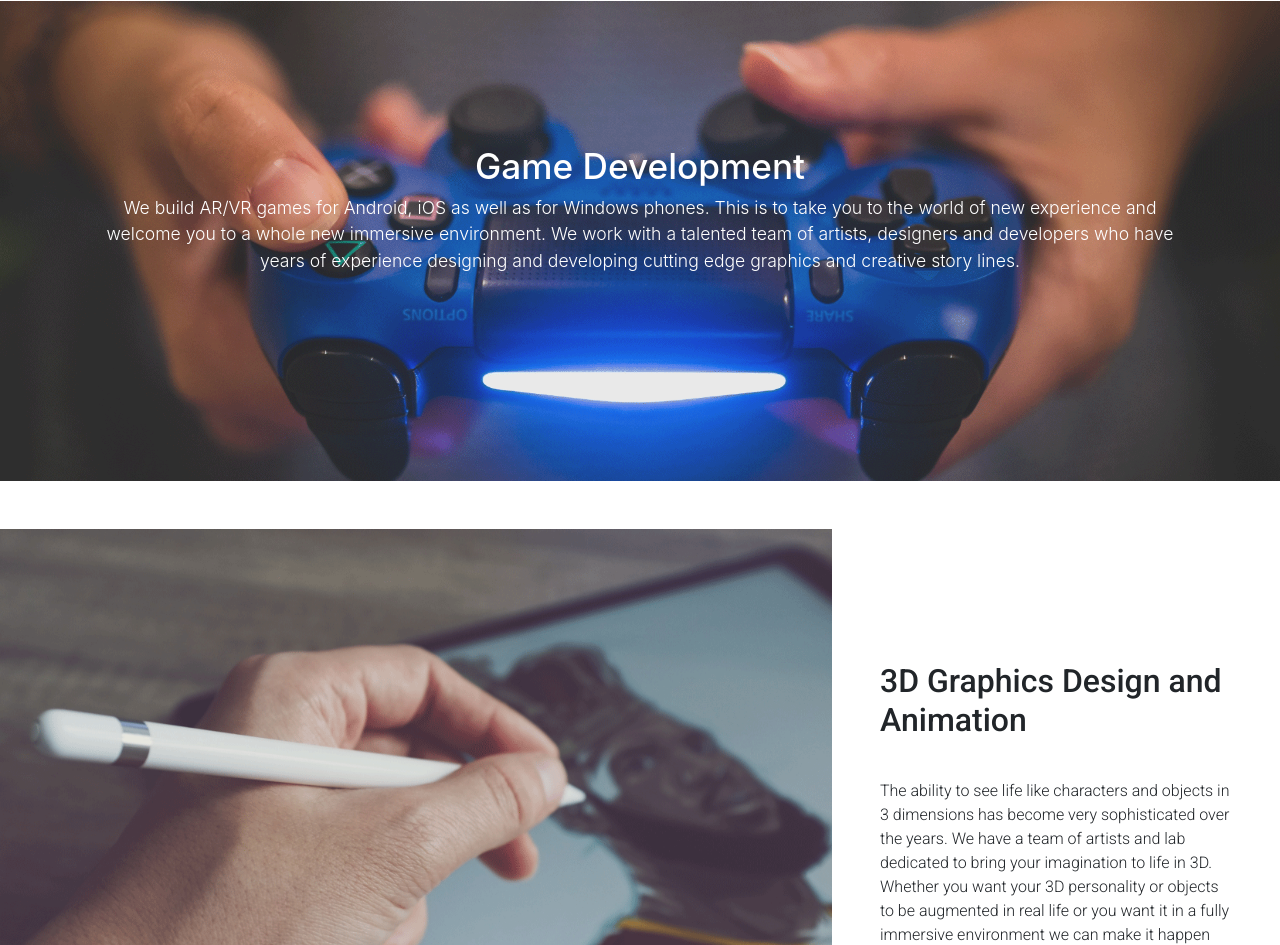
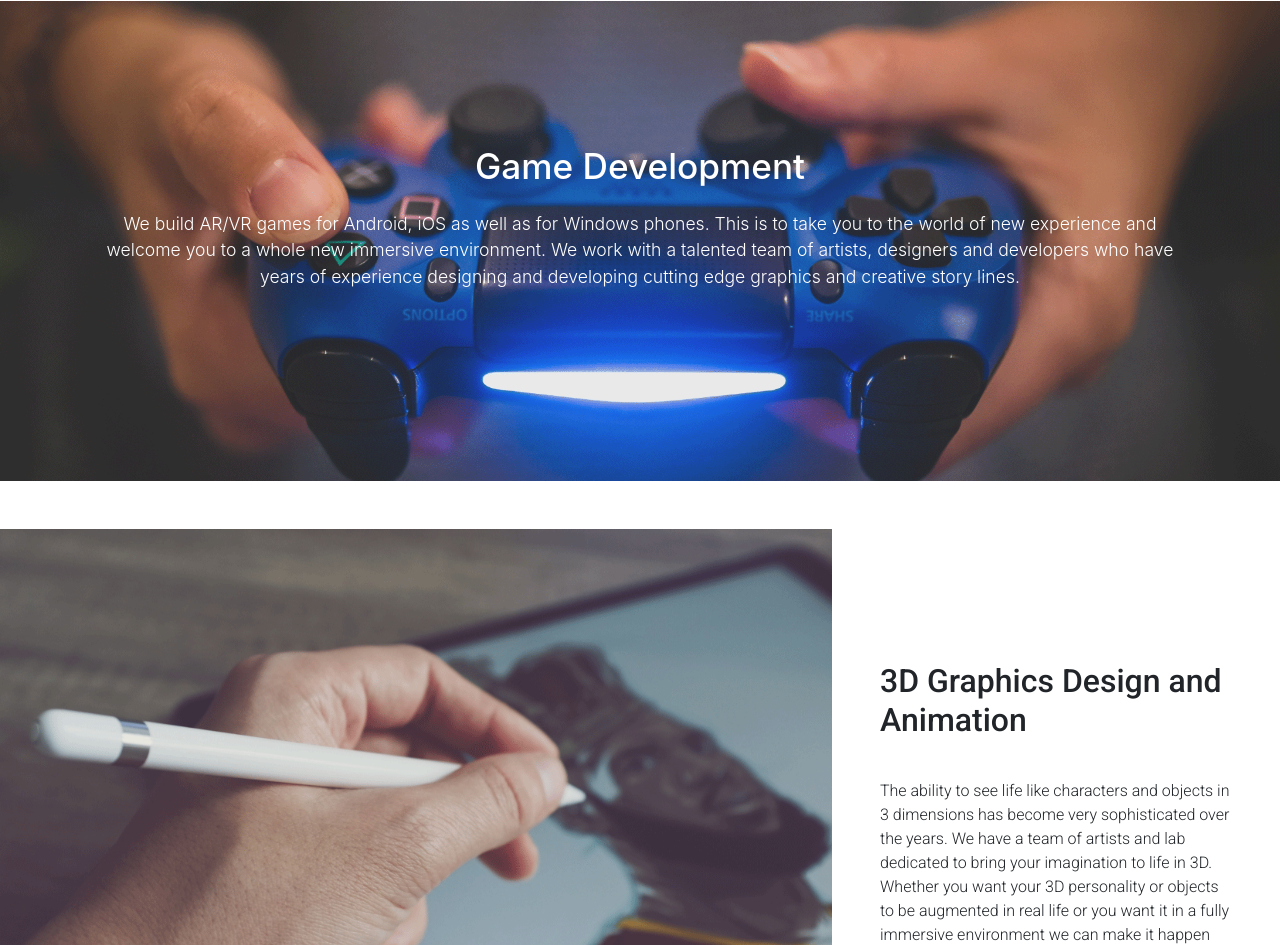
Before and after one commit to Mizan-Primex/resolved-synctella, a React (Create React App) app: page / in a window 1280 px wide. Shown: the part 2708-3653 px from the top of the page. Built offline with nearby package versions, Linux system fonts and the light colour scheme.

Commit message:
size fixed

```diff
--- a/src/Component/Home/Home.css
+++ b/src/Component/Home/Home.css
@@ -273,6 +273,7 @@
 .game-dev-txt h1{
     font-size: 200%;
     font-weight: 500;
+    padding-bottom: 1rem;
 }
 
 .graphicDesign{
```
